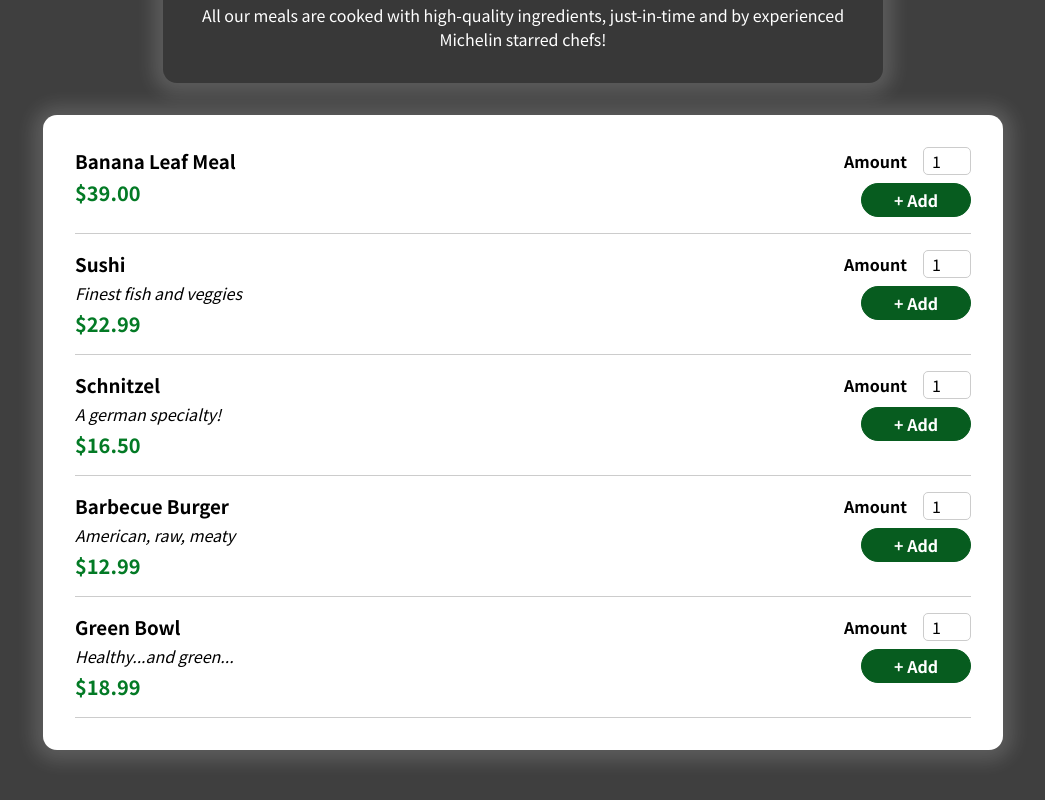
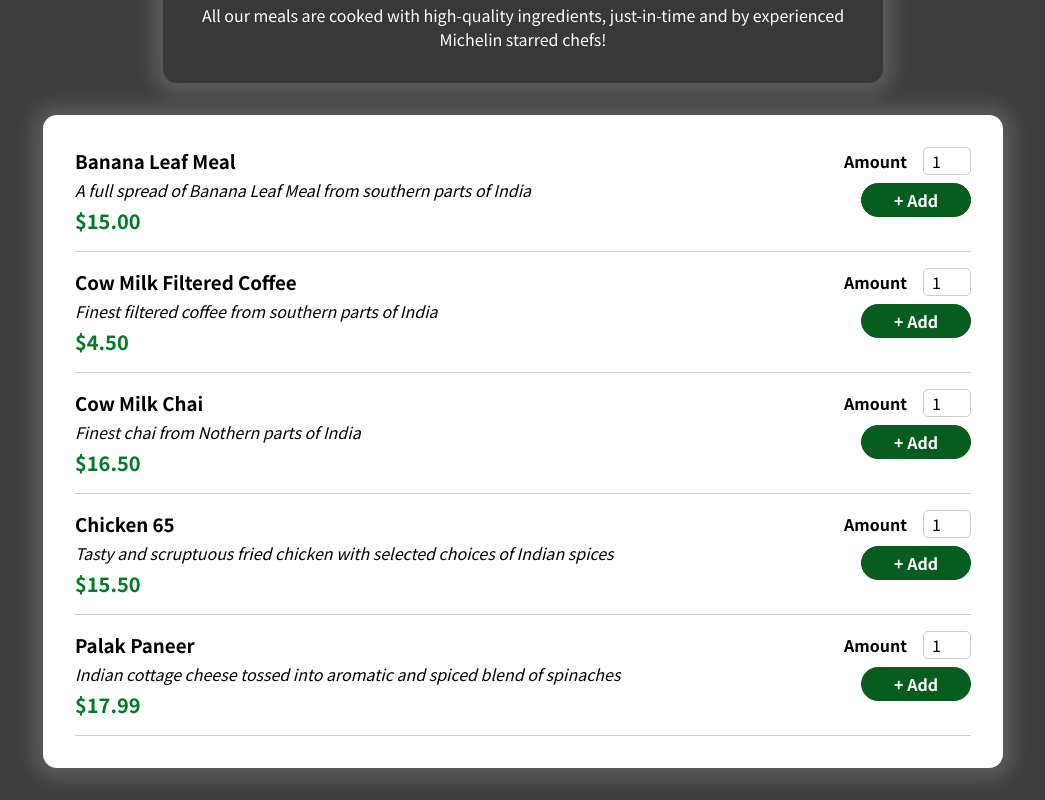
Before and after one commit to rubanero14/React-Lessons-Section11-Building-Food-Order-App, a React (Create React App) app: page / in a window 1280 px wide. Shown: the part 516-1316 px from the top of the page, without its empty margins (117-1162 px from the left). Built offline with nearby package versions, Linux system fonts and the light colour scheme.

Commit message:
fixed some metadata and removed unused codes

```diff
--- a/src/components/Layout/Header.js
+++ b/src/components/Layout/Header.js
@@ -10,7 +10,7 @@ const Header = (props) => {
   return (
     <Fragment>
       <header className={styles.header}>
-        <h1>Quick Meals</h1>
+        <h1>Banana Leaf Meals</h1>
         <HeaderCartButton
           className={styles.button}
           onClick={props.toggleCartModalHandler}
--- a/src/components/Meals/AvailableMeals.js
+++ b/src/components/Meals/AvailableMeals.js
@@ -9,32 +9,35 @@ const DUMMY_MEALS = [
   {
     id: "m1",
     name: "Banana Leaf Meal",
-    amount: 3,
-    price: 39.0,
+    description:
+      "A full spread of Banana Leaf Meal from southern parts of India",
+    price: 15.0,
   },
   {
     id: "m2",
-    name: "Sushi",
-    description: "Finest fish and veggies",
-    price: 22.99,
+    name: "Cow Milk Filtered Coffee",
+    description: "Finest filtered coffee from southern parts of India",
+    price: 4.5,
   },
   {
     id: "m3",
-    name: "Schnitzel",
-    description: "A german specialty!",
+    name: "Cow Milk Chai",
+    description: "Finest chai from Nothern parts of India",
     price: 16.5,
   },
   {
     id: "m4",
-    name: "Barbecue Burger",
-    description: "American, raw, meaty",
-    price: 12.99,
+    name: "Chicken 65",
+    description:
+      "Tasty and scruptuous fried chicken with selected choices of Indian spices",
+    price: 15.5,
   },
   {
     id: "m5",
-    name: "Green Bowl",
-    description: "Healthy...and green...",
-    price: 18.99,
+    name: "Palak Paneer",
+    description:
+      "Indian cottage cheese tossed into aromatic and spiced blend of spinaches",
+    price: 17.99,
   },
 ];
 
--- a/src/store/CartProvider.js
+++ b/src/store/CartProvider.js
@@ -3,7 +3,6 @@
     Similar to managing states and data in Mutations and Actions in VueX.
 */
 import { useReducer } from "react";
-import { act } from "react-dom/test-utils";
 
 import CartContext from "./cart-context";
 
```
